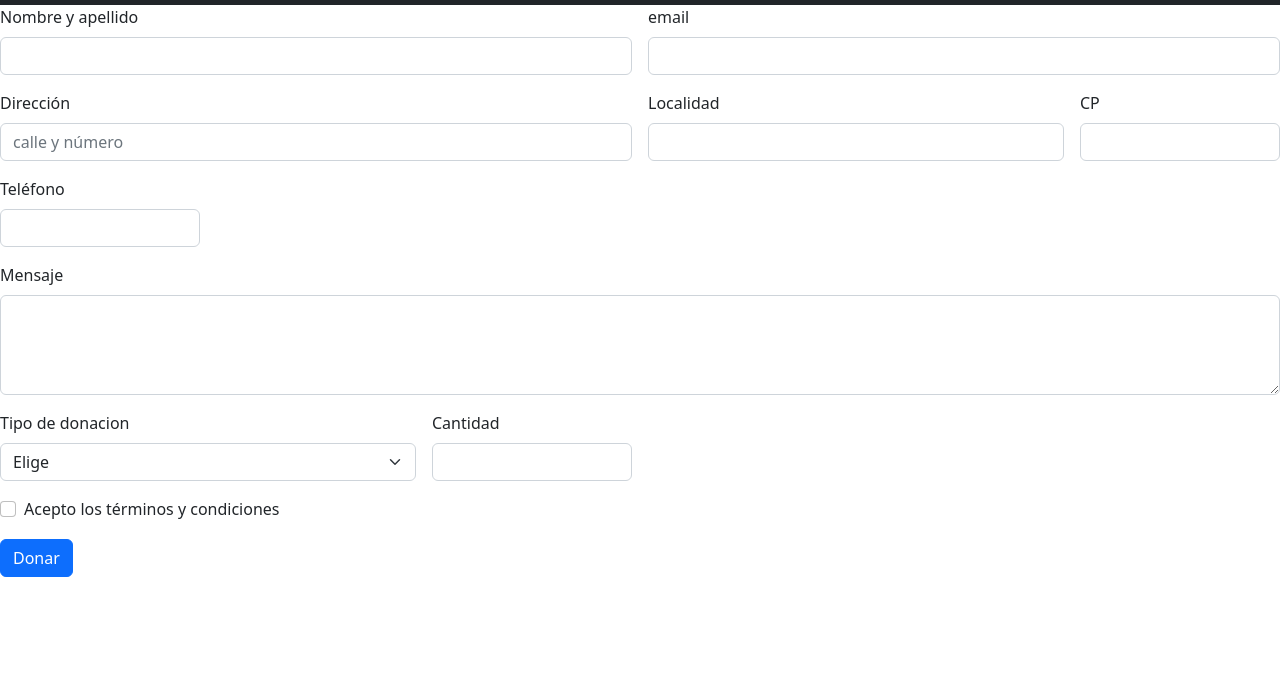
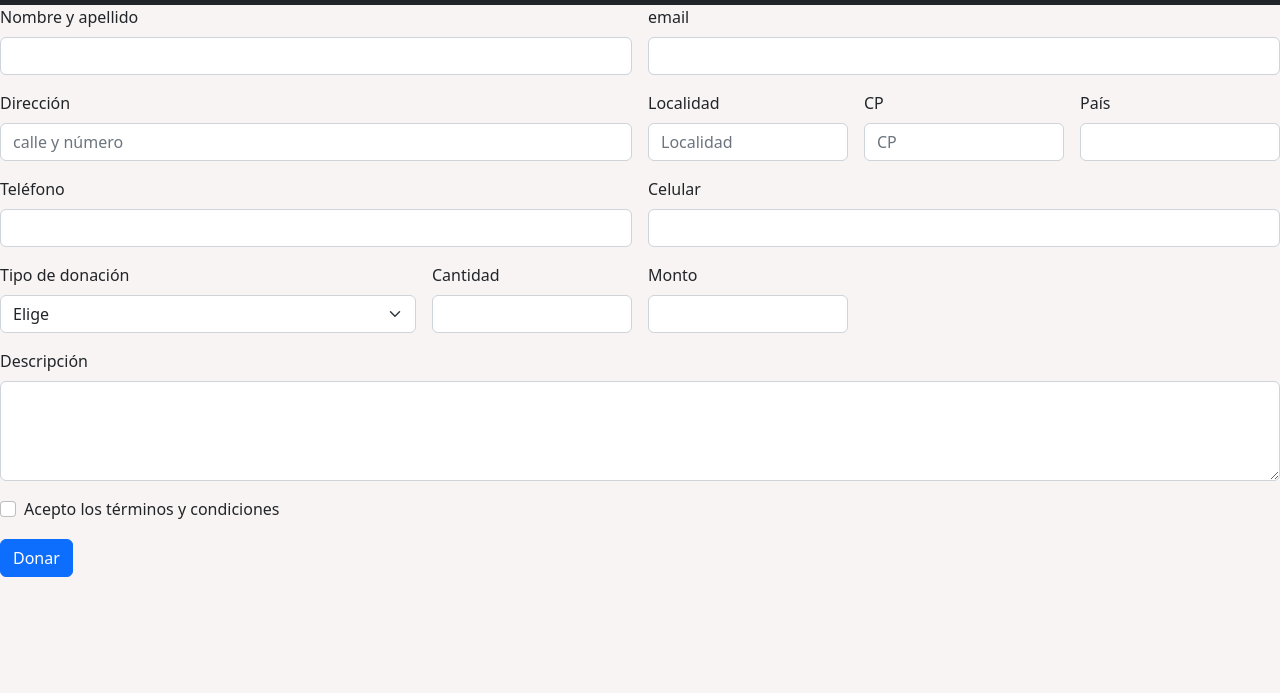
Before and after one commit to emarcosgv/proyectoFinalSalesforce, a website: page force-app/formulario/formulario.html in a window 1280 px wide. Shown: the part 107-800 px from the top of the page. Drawn offline with nearby package versions, Linux system fonts and the light colour scheme.

Commit message:
progreso en form

```diff
--- a/force-app/formulario/formulario.css
+++ b/force-app/formulario/formulario.css
@@ -1,4 +1,8 @@
 h1{
-color: crimson;
+color:rgb(218, 36, 36);
 text-align: center;
 }
+
+body{
+background-color: rgba(246, 240, 240, 0.719);
+}
--- a/force-app/formulario/formulario.html
+++ b/force-app/formulario/formulario.html
@@ -47,28 +47,31 @@
       <label for="inputAddress" class="form-label">Dirección</label>
       <input type="text" class="form-control" id="direccion" placeholder="calle y número">
     </div>
-    <div class="col-md-4">
+    <div class="col-md-2">
       <label for="inputCity" class="form-label">Localidad</label>
-      <input type="text" class="form-control" id="localidad">
+      <input type="text" class="form-control" id="localidad" placeholder="Localidad">
     </div>
     <div class="col-md-2">
       <label for="inputCity" class="form-label">CP</label>
-      <input type="text" class="form-control" id="localidad">
+      <input type="text" class="form-control" id="cp" placeholder="CP">
     </div>
     <div class="col-md-2">
-      <label for="inputTelefono" class="form-label">Teléfono</label>
+      <label for="inputPais" class="form-label">País</label>
+      <input type="text" class="form-control" id="pais">
+    </div>
+    <div class="col-md-6">
+      <label for="inputPais" class="form-label">Teléfono</label>
       <input type="text" class="form-control" id="telefono">
     </div>
-    <div class="col-12">
-      <label for="inputMensaje" class="form-label">Mensaje</label>
-      <textarea class="form-control" placeholder="" id="floatingTextarea2" style="height: 100px"></textarea>
+    <div class="col-md-6">
+      <label for="inputPais" class="form-label">Celular</label>
+      <input type="text" class="form-control" id="calular">
     </div>
-
     <div class="col-md-4">
-      <label for="inputDonacion" class="form-label">Tipo de donacion</label>
+      <label for="inputDonacion" class="form-label">Tipo de donación</label>
       <select id="inputDonacion" class="form-select">
         <option selected>Elige</option>
-        <option>Dinero</option>
+        <option >Dinero</option>
         <option>Indumentaria</option>
         <option>Alimentos</option>
         <option>Otros</option>
@@ -77,6 +80,14 @@
     <div class="col-md-2">
       <label for="inputZip" class="form-label">Cantidad</label>
       <input type="number" class="form-control" id="inputZip">
+    </div>
+    <div class="col-md-2">
+      <label for="inputZip" class="form-label">Monto</label>
+      <input type="number" class="form-control" id="inputZip">
+    </div>
+    <div class="col-12">
+      <label for="inputMensaje" class="form-label">Descripción</label>
+      <textarea class="form-control" placeholder="" id="floatingTextarea2" style="height: 100px"></textarea>
     </div>
     <div class="col-12">
       <div class="form-check">
```
